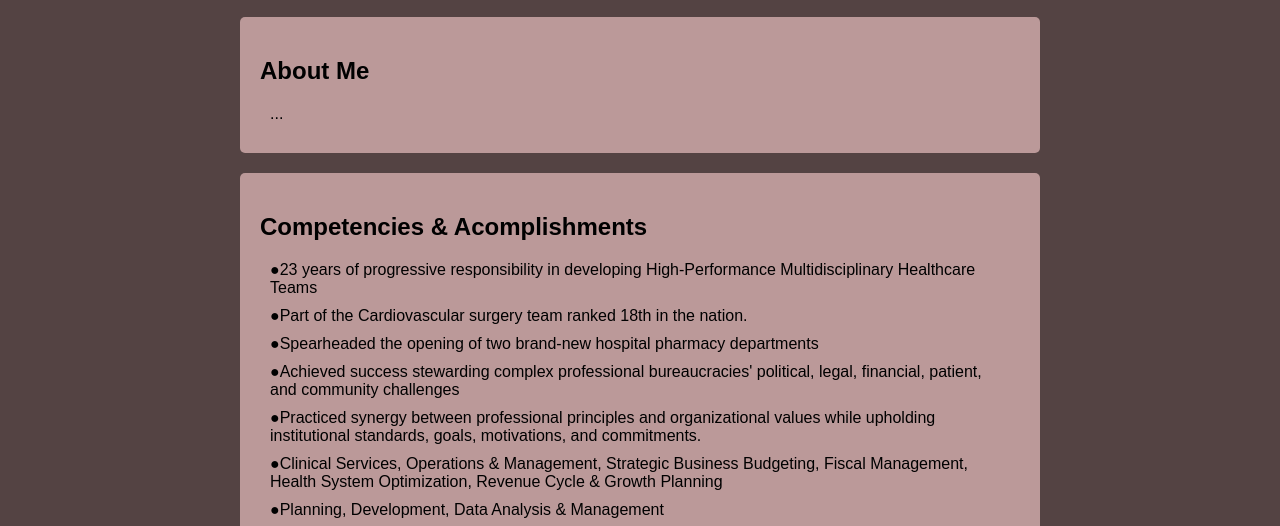
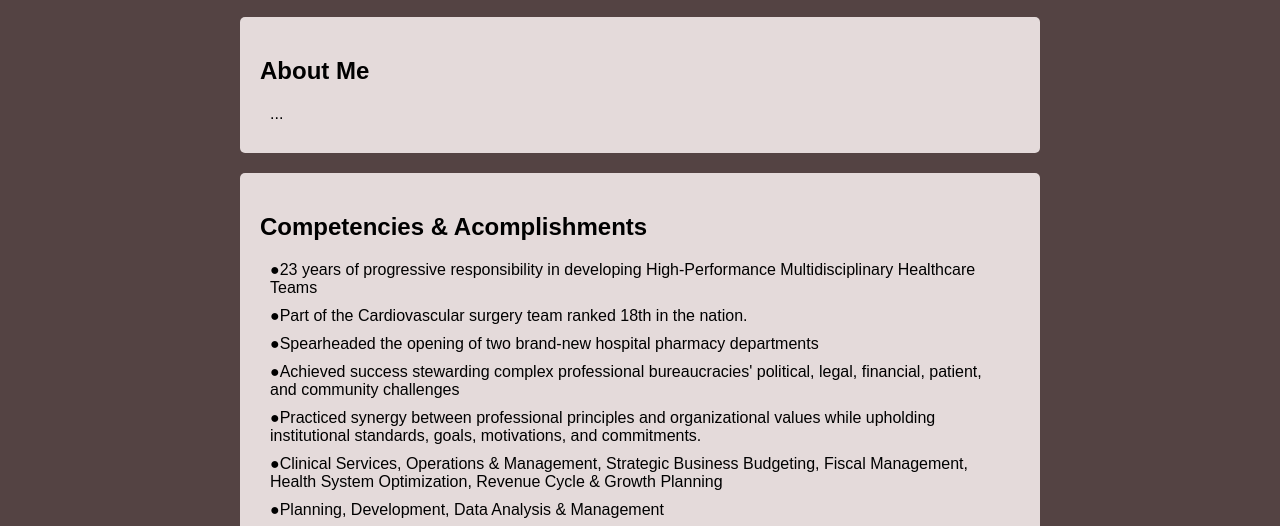
Before and after one commit to dharmair/dharmair.github.io, a plain HTML site: page index.html in a window 1280 px wide. Shown: the part 264-790 px from the top of the page. Drawn offline with Linux system fonts and the light colour scheme.

Commit message:
yasfasdfsafd

```diff
--- a/index.html
+++ b/index.html
@@ -23,7 +23,7 @@
             margin: 10px;
         }
         .section {
-            background-color: #bb9999;
+            background-color: #e4dada;
             padding: 20px;
             margin: 20px 0;
             border-radius: 5px;
```
